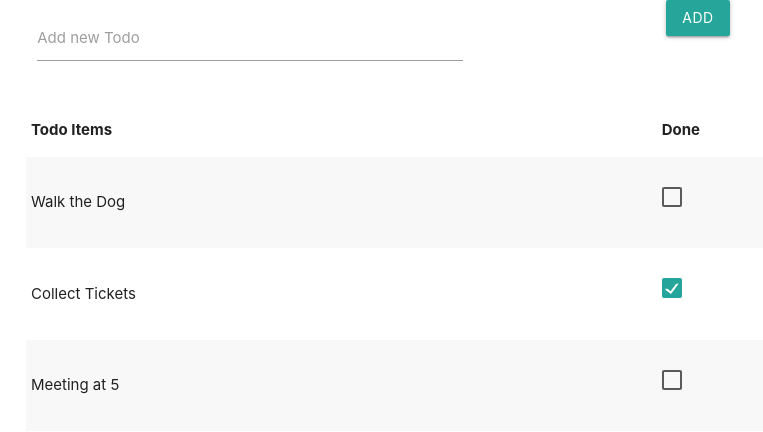
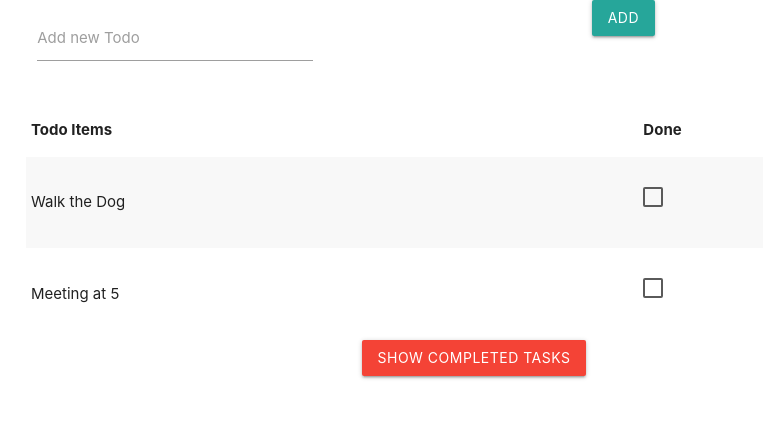
Before and after one commit to Aditya1113/BOE, a React (Create React App) app in the folder reactjsnov2023/: page / in a window 1280 px wide. Shown: the top 432 px of the page, without its empty margins (166-929 px from the left). Built offline with nearby package versions, Linux system fonts and the light colour scheme.

Commit message:
FilterTodo

```diff
--- a/reactjsnov2023/src/Components/TodoList.jsx
+++ b/reactjsnov2023/src/Components/TodoList.jsx
@@ -7,7 +7,9 @@ const TodoList = () => {
     { title: "Meeting at 5", done: false },
   ]);
 
-  const [newTodo, setNewTodo] = useState("");
+  const [newTodo, setNewTodo] = useState({});
+
+  const [showCompleted, setShowCompleted] = useState(false);
 
   const toggleTodo = (todoToUpdate) => {
     //{title:'Walk the Dog',done:false},
@@ -23,7 +25,9 @@ const TodoList = () => {
   const AddTodo = () => {
     console.log("inside add");
 
-    const foundTodo = todoItems.find((item) => item.title.toLowerCase() === newTodo.toLowerCase());
+    const foundTodo = todoItems.find(
+      (item) => item.title.toLowerCase() === newTodo.toLowerCase()
+    );
 
     if (foundTodo) {
       alert("Oops Already There");
@@ -31,8 +35,10 @@ const TodoList = () => {
       setTodoItems([...todoItems, { title: newTodo, done: false }]);
     }
   };
-  const createTableBody = () => {
-    return todoItems.map((m, index) => (
+  const createTableBody = (doneValue) => {
+    return todoItems
+      .filter((item) => item.done === doneValue)
+      .map((m, index) => (
         <tr key={index}>
           <td>{m.title}</td>
           <td>
@@ -56,7 +62,7 @@ const TodoList = () => {
   return (
     <div className="container s12">
       <div className="row">
-        <div className="input-field col s6">
+        <div className="input-field col s4">
           <input
             id="newTodo"
             type="text"
@@ -65,11 +71,10 @@ const TodoList = () => {
           />
           <label htmlFor="newTodo">Add new Todo</label>
         </div>
-        <div className="col s6">
-          <a className="waves-effect waves-light btn mt-3" onClick={AddTodo}>
+
+        <button className="waves-effect waves-light btn m" onClick={AddTodo}>
           Add
-          </a>
-        </div>
+        </button>
       </div>
       <table border={1} className="striped">
         <thead>
@@ -78,8 +83,26 @@ const TodoList = () => {
             <th>Done</th>
           </tr>
         </thead>
-        <tbody>{createTableBody()}</tbody>
+        <tbody>{createTableBody(false)}</tbody>
       </table>
+      <button
+        onClick={() => setShowCompleted(!showCompleted)}
+        className="waves-effect waves-light btn red"
+      >
+        Show Completed Tasks
+      </button>
+
+      {showCompleted ? (
+        <table border={1} className="striped">
+          <thead>
+            <tr>
+              <th>Todo Items</th>
+              <th>Done</th>
+            </tr>
+          </thead>
+          <tbody>{createTableBody(true)}</tbody>
+        </table>
+      ) :null}
     </div>
   );
 };
```
Lines whose indentation alone changed are shown as unchanged.
